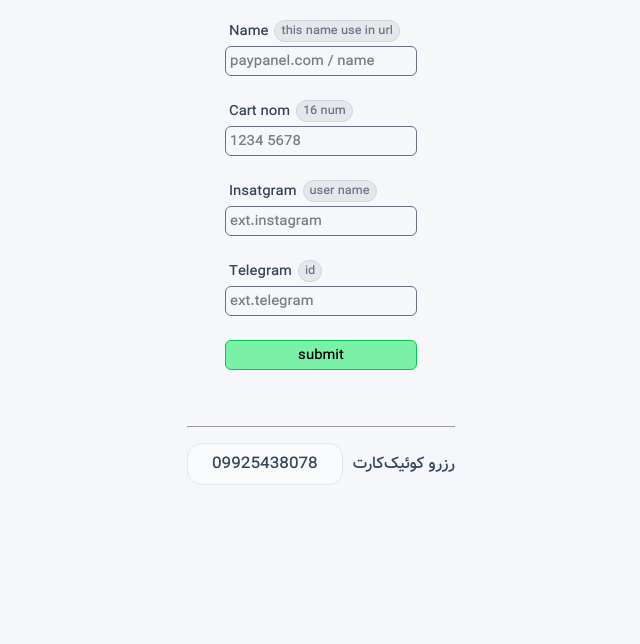
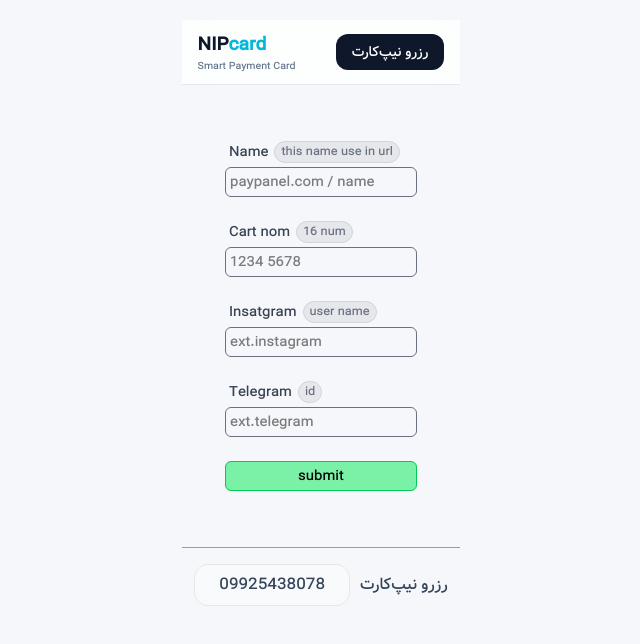
Before and after one commit to mhdix/FREELANCER__PayPanel, a React (Vite) app: page /admin in a window 1280 px wide. Shown: the top 644 px of the page, without its empty margins (319-959 px from the left). Built offline with nearby package versions, Linux system fonts and the light colour scheme.

Commit message:
feature: create navbar and fixed many bug

```diff
--- a/index.html
+++ b/index.html
@@ -2,7 +2,7 @@
 <html lang="en">
   <head>
     <meta charset="UTF-8" />
-    <link rel="icon" type="image/svg+xml" href="/favicon.svg" />
+    <link rel="icon" type="image/svg+xml" href="/NIPcard.png" />
     <meta name="viewport" content="width=device-width, initial-scale=1.0" />
     <title>pay-panel</title>
   </head>
--- a/src/App.jsx
+++ b/src/App.jsx
@@ -3,10 +3,12 @@ import { Route, Routes } from "react-router-dom";
 import Customer from "./components/Customer";
 import AddCustomer from "./components/AddCustomer";
 import Gallery from "./components/Gallery";
+import Navbar from "./components/Navbar";
 
 function App() {
   return (
     <div className="w-full flex flex-col items-center space-y-14 min-h-screen relative">
+      <Navbar />
       <Routes>
         <Route path="/admin" element={<AddCustomer />} />
 
@@ -23,7 +25,7 @@ function App() {
           >
             09925438078
           </a>
-          <p>رزرو کوئیک‌کارت</p>
+          <p>رزرو نیپ‌کارت</p>
         </div>
       </footer>
     </div>
--- a/src/components/Customer.jsx
+++ b/src/components/Customer.jsx
@@ -1,7 +1,12 @@
 import { useState } from "react";
 import { Link, useParams } from "react-router-dom";
 import { customers } from "../data/index";
-import { LiaInstagram, LiaSocksSolid, LiaTelegramPlane } from "react-icons/lia";
+import {
+  LiaInstagram,
+  LiaMapPinSolid,
+  LiaSocksSolid,
+  LiaTelegramPlane,
+} from "react-icons/lia";
 import { IoMdImages } from "react-icons/io";
 
 function Customer() {
@@ -19,6 +24,7 @@ function Customer() {
   const { url } = useParams();
 
   const findCustomer = customers.find((customer) => customer.url === url);
+  const index = findCustomer.length;
 
   console.log(findCustomer);
 
@@ -226,6 +232,11 @@ function Customer() {
                 onClick={() => copyHandler("telegram")}
                 className={`
             flex items-center justify-center gap-2 h-10 rounded-2xl border transition
+             ${
+               index === items.length - 1 && items.length % 2 !== 0
+                 ? "col-span-2"
+                 : ""
+             }
             ${
               copied.telegram
                 ? "bg-green-50 border-green-500 text-green-700"
@@ -243,6 +254,11 @@ function Customer() {
                 onClick={() => copyHandler("instagram")}
                 className={`
               flex items-center justify-center gap-2 h-10 rounded-2xl border transition
+               ${
+                 index === items.length - 1 && items.length % 2 !== 0
+                   ? "col-span-2"
+                   : ""
+               }
               ${
                 copied.instagram
                   ? "bg-green-50 border-green-500 text-green-700"
@@ -254,6 +270,27 @@ function Customer() {
                 <LiaInstagram size={22} />
               </button>
             )}
+
+            <button
+              onClick={() => copyHandler("instagram")}
+              className={`
+              flex items-center justify-center gap-2 h-10 rounded-2xl border transition
+              ${
+                index === findCustomer.length - 1 &&
+                findCustomer.length % 2 !== 0
+                  ? "col-span-2"
+                  : ""
+              }
+              ${
+                copied.instagram
+                  ? "bg-green-50 border-green-500 text-green-700"
+                  : "border-gray-200 hover:shadow-md hover:-translate-y-0.5"
+              }
+                `}
+            >
+              <span className="text-sm">لوکیشن</span>
+              <LiaMapPinSolid size={22} />
+            </button>
           </div>
         )}
       </div>
--- /dev/null
+++ b/src/components/Navbar.jsx
@@ -0,0 +1,34 @@
+import React from 'react'
+
+const Navbar = () => {
+  return (
+    <nav className="sticky top-0 z-50 bg-white/80 backdrop-blur-md border-b border-slate-200">
+      <div className="max-w-6xl mx-auto px-4 h-16 gap-10 flex items-center justify-between">
+        <div className="flex items-center gap-3">
+          {/* <img
+            src="/NIPcard.png"
+            alt="NIPcard"
+            className="w-10 h-10 object-contain"
+          /> */}
+
+          <div>
+            <h1 className="font-bold text-lg text-slate-900">
+              NIP<span className="text-cyan-500">card</span>
+            </h1>
+
+            <p className="text-[10px] text-slate-500">Smart Payment Card</p>
+          </div>
+        </div>
+
+        <a
+          href="tel:09925438078"
+          className="bg-slate-900 text-white px-4 py-2 rounded-xl text-sm hover:bg-slate-800 transition"
+        >
+          رزرو نیپ‌کارت
+        </a>
+      </div>
+    </nav>
+  );
+}
+
+export default Navbar
--- a/src/data/index.js
+++ b/src/data/index.js
@@ -13,6 +13,7 @@ export let customers = [
     // telegram: "ccc.telegram",
     bale: "0912245873",
     brand: "caffe",
+    neshan: "https://nshn.ir/_bv_w2Oxpz2x",
   },
   {
     url: "perfect_code",
```
Also changed, not shown: public/NIPcard.png (added).
